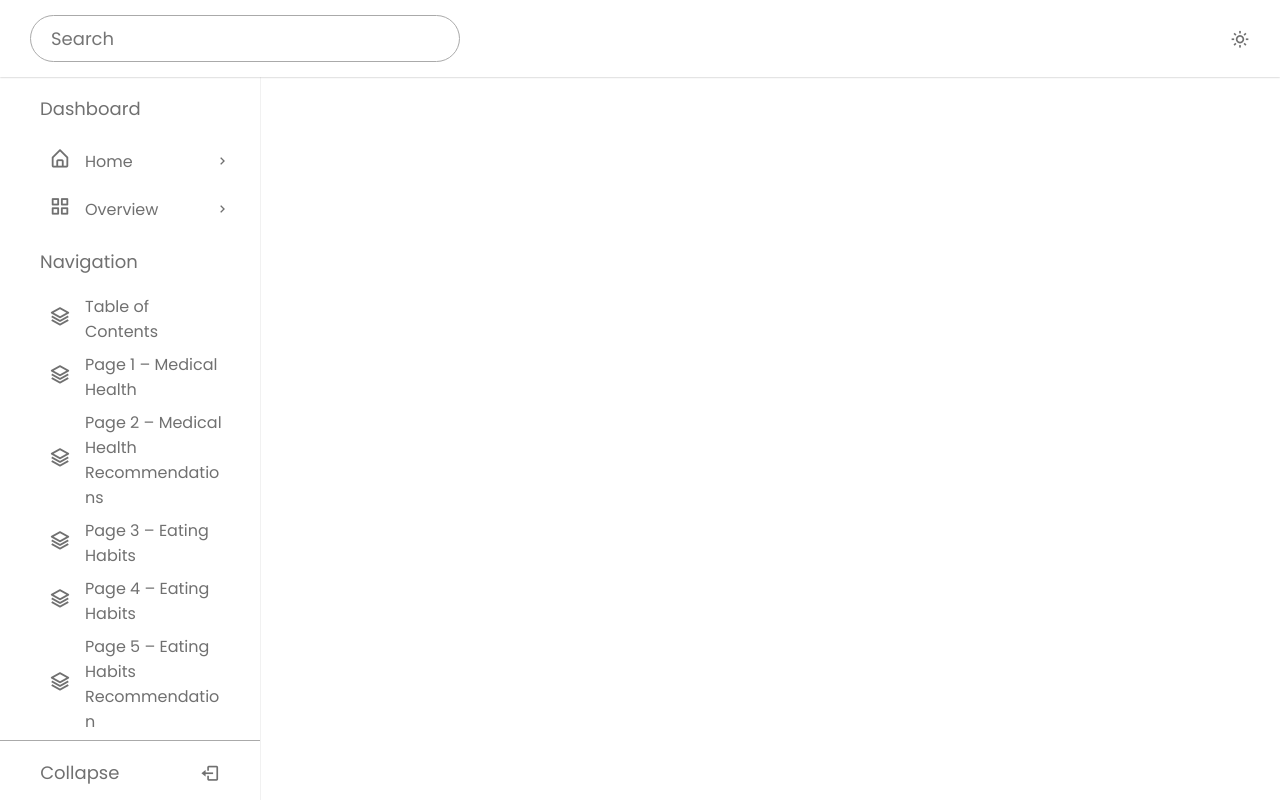
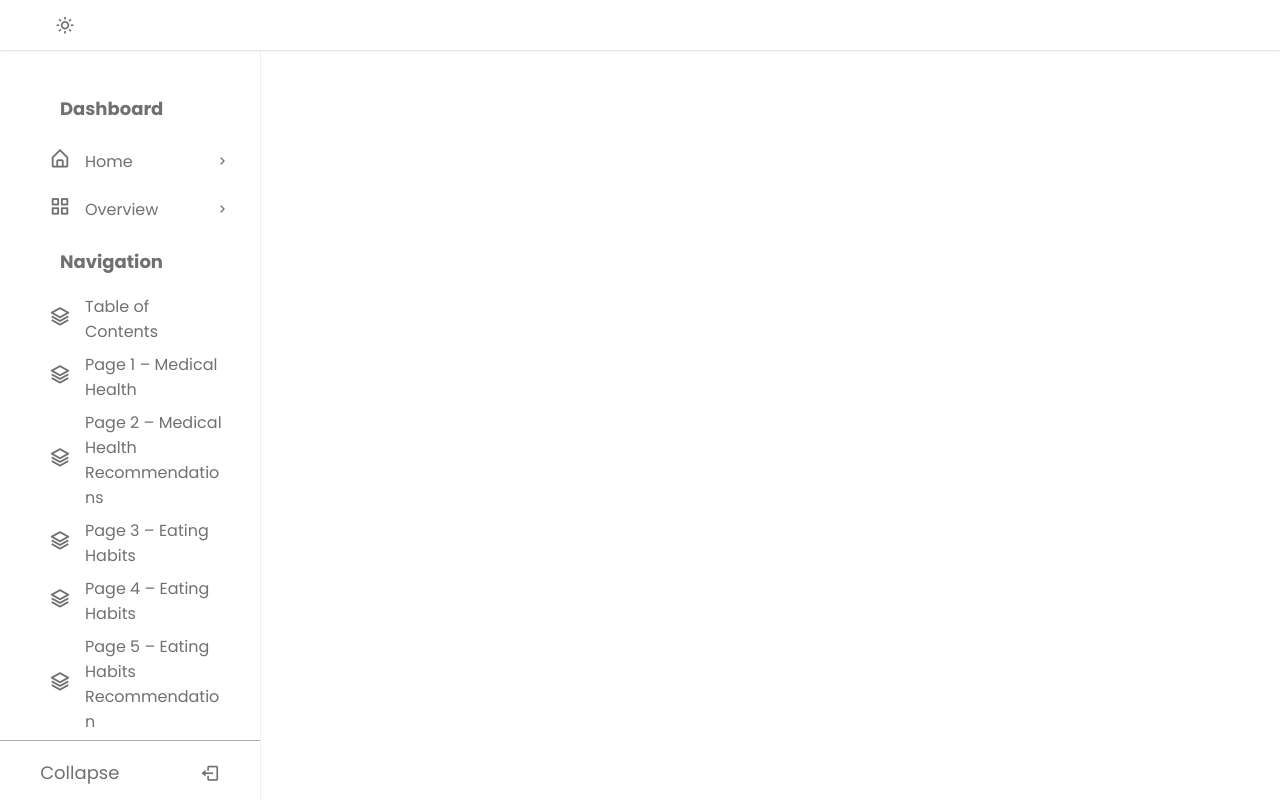
Before and after one commit to NicholasPannun/PowerBI_Scripts_Interactive-Sidebar-Navigation-Bar, a plain HTML site: page index.html in a window 1280 px wide. Drawn offline with nearby package versions, Linux system fonts and the light colour scheme.

Commit message:
Update style.css

```diff
--- a/style.css
+++ b/style.css
@@ -137,10 +137,22 @@ body.dark {
 
 .menu_dahsboard::before {
   content: "Dashboard";
+  font-weight: 700;    /* ← make it bold */
+  color: var(--grey-color);
+  display: block;
+  margin: 15px 0;
+  padding: 0 20px;
+  font-size: 18px;
 }
 
 .menu_editor::before {
-  content: "Navigation";
+  content: "Navigation"; /* or "Report Navigation" if you renamed it */
+  font-weight: 700;      /* ← make it bold */
+  color: var(--grey-color);
+  display: block;
+  margin: 15px 0;
+  padding: 0 20px;
+  font-size: 18px;
 }
 
 .menu_setting::before {
@@ -308,9 +320,10 @@ body.dark {
   }
 }
 
-/* 🛑 Hide top-bar brand, bell & profile */
+/* 🛑 Hide top-bar brand, bell & profile, search bar */
 .logo_item,
 .navbar_content .bx.bx-bell,
-.navbar_content img {
+.navbar_content img,
+.search_bar {
   display: none !important;
 }
```
